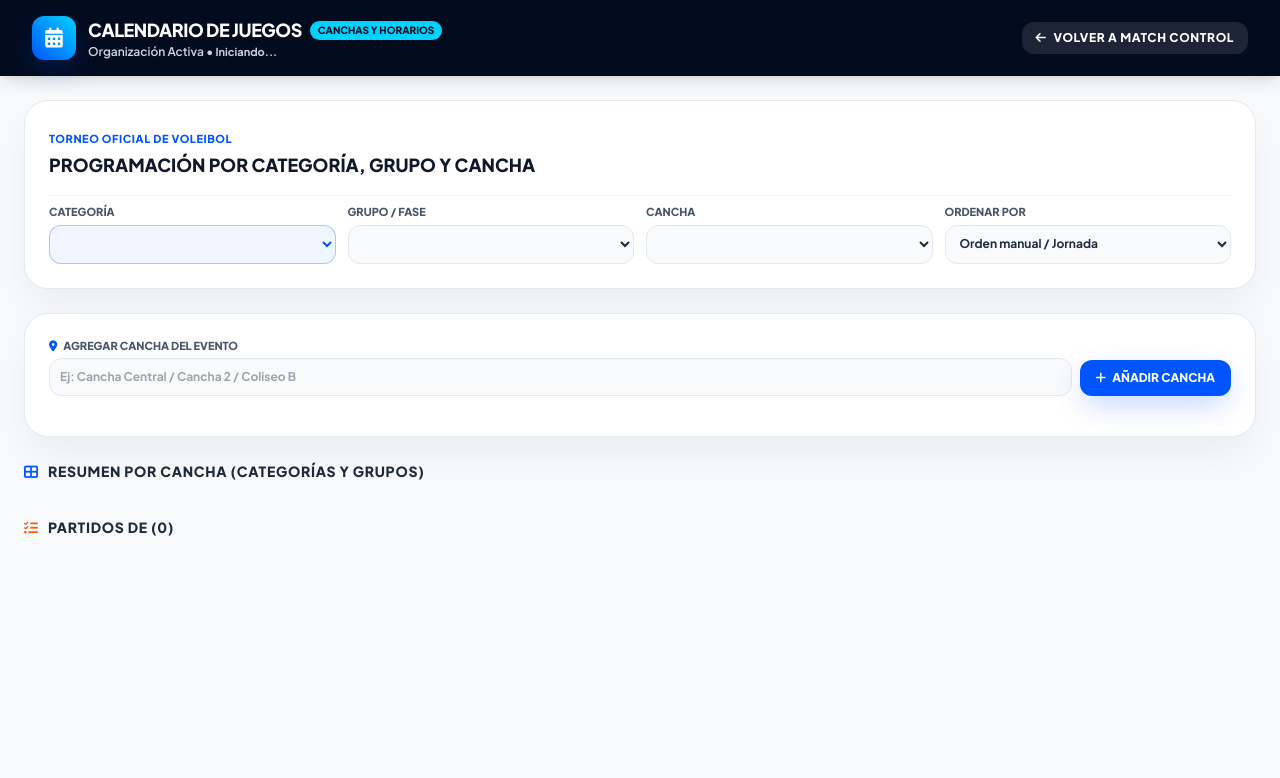
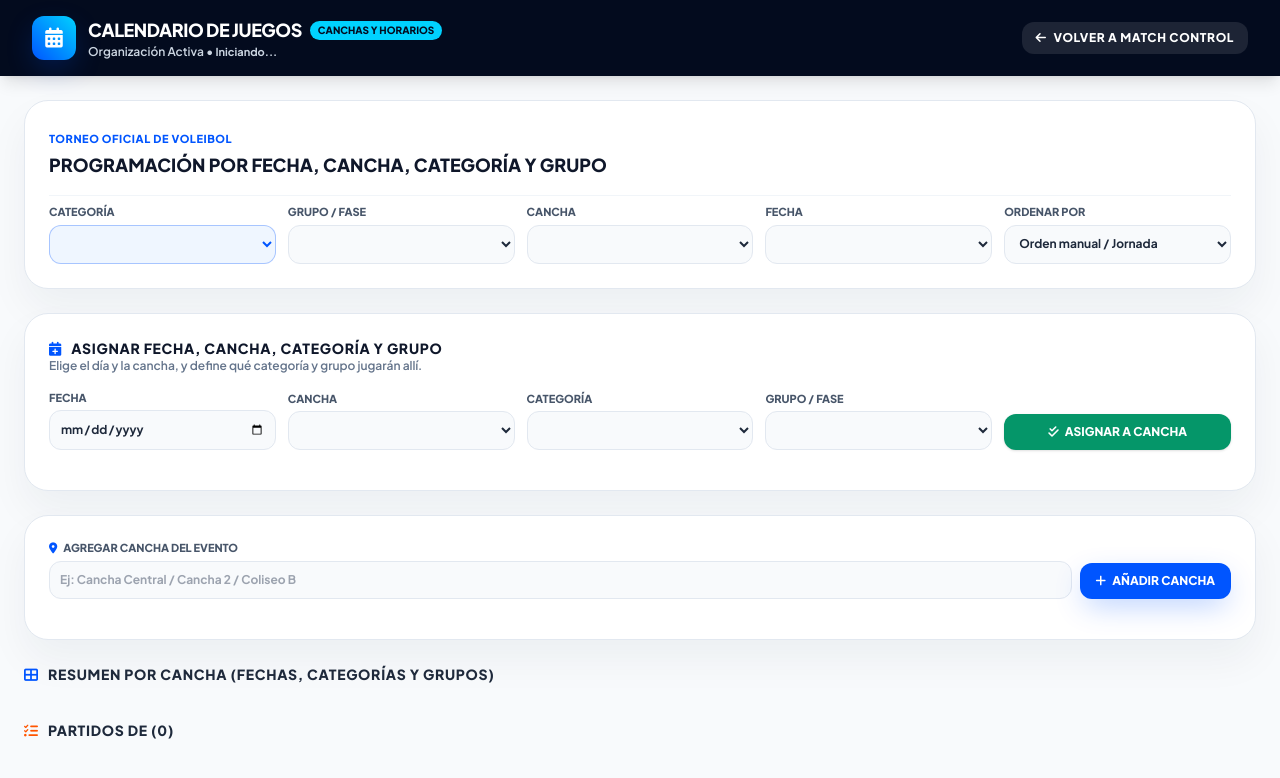
Before and after one commit to sistematikos/match_voley, a plain HTML site: page calendario.html in a window 1280 px wide. Drawn offline with nearby package versions, Linux system fonts and the light colour scheme; a script that the page names is missing.

Commit message:
Update calendario.html

```diff
--- a/calendario.html
+++ b/calendario.html
@@ -64,18 +64,18 @@
 
     <main class="flex-1 max-w-7xl w-full mx-auto p-4 md:p-6 space-y-6">
 
-        <!-- SELECTOR DE CATEGORÍA Y REGLAS -->
+        <!-- ENCABEZADO Y FILTROS DE VISUALIZACIÓN -->
         <div class="bg-white rounded-3xl border border-slate-200 p-6 shadow-glass space-y-4">
             <div class="flex flex-wrap items-center justify-between gap-3">
                 <div>
                     <span id="nombreTorneoSubtitulo" class="text-[11px] font-black uppercase tracking-wider text-brand-electric">Torneo Oficial de Voleibol</span>
-                    <h2 class="text-lg font-black uppercase text-slate-900 mt-0.5">Programación por Categoría, Grupo y Cancha</h2>
+                    <h2 class="text-lg font-black uppercase text-slate-900 mt-0.5">Programación por Fecha, Cancha, Categoría y Grupo</h2>
                     <p id="resumenReglasCategoria" class="text-xs text-slate-500 font-semibold"></p>
                 </div>
                 <div id="alertaChoques" class="hidden px-3.5 py-2 rounded-xl bg-amber-50 border border-amber-300 text-amber-800 text-xs font-extrabold"></div>
             </div>
 
-            <div class="grid grid-cols-1 md:grid-cols-4 gap-3 pt-2 border-t border-slate-100">
+            <div class="grid grid-cols-1 sm:grid-cols-2 lg:grid-cols-5 gap-3 pt-2 border-t border-slate-100">
                 <div>
                     <label class="block text-[11px] font-extrabold uppercase text-slate-600 mb-1">Categoría</label>
                     <select id="categoriaSelect" onchange="cambiarCategoria(this.value)" class="w-full p-2.5 bg-blue-50 border border-brand-electric/30 rounded-xl text-xs font-black text-brand-electric outline-none focus:ring-2 focus:ring-brand-electric"></select>
@@ -92,6 +92,11 @@
                 </div>
 
                 <div>
+                    <label class="block text-[11px] font-extrabold uppercase text-slate-600 mb-1">Fecha</label>
+                    <select id="filtroFecha" onchange="renderTodoCalendario()" class="w-full p-2.5 bg-slate-50 border border-slate-200 rounded-xl text-xs font-bold outline-none focus:ring-2 focus:ring-brand-electric"></select>
+                </div>
+
+                <div>
                     <label class="block text-[11px] font-extrabold uppercase text-slate-600 mb-1">Ordenar Por</label>
                     <select id="ordenPartidos" onchange="renderTodoCalendario()" class="w-full p-2.5 bg-slate-50 border border-slate-200 rounded-xl text-xs font-bold outline-none focus:ring-2 focus:ring-brand-electric">
                         <option value="orden">Orden manual / Jornada</option>
@@ -100,6 +105,46 @@
                     </select>
                 </div>
             </div>
+        </div>
+
+        <!-- ASIGNAR FECHA, CANCHA, CATEGORÍA Y GRUPO -->
+        <div class="bg-white rounded-3xl border border-slate-200 p-6 shadow-glass space-y-4">
+            <div>
+                <h3 class="text-sm font-black uppercase tracking-wider text-slate-900">
+                    <i class="fas fa-calendar-plus text-brand-electric mr-1.5"></i> Asignar Fecha, Cancha, Categoría y Grupo
+                </h3>
+                <p class="text-xs text-slate-500 font-semibold">Elige el día y la cancha, y define qué categoría y grupo jugarán allí.</p>
+            </div>
+
+            <form id="formAsignarBloque" class="grid grid-cols-1 sm:grid-cols-2 lg:grid-cols-5 gap-3 items-end">
+                <div>
+                    <label class="block text-[11px] font-extrabold uppercase text-slate-600 mb-1">Fecha</label>
+                    <input type="date" id="asignarFechaInput" required class="w-full p-2.5 bg-slate-50 border border-slate-200 rounded-xl text-xs font-bold outline-none focus:ring-2 focus:ring-brand-electric">
+                </div>
+
+                <div>
+                    <label class="block text-[11px] font-extrabold uppercase text-slate-600 mb-1">Cancha</label>
+                    <select id="asignarCanchaSelect" required class="w-full p-2.5 bg-slate-50 border border-slate-200 rounded-xl text-xs font-bold outline-none focus:ring-2 focus:ring-brand-electric"></select>
+                </div>
+
+                <div>
+                    <label class="block text-[11px] font-extrabold uppercase text-slate-600 mb-1">Categoría</label>
+                    <select id="asignarCategoriaSelect" onchange="poblarGruposAsignacion()" required class="w-full p-2.5 bg-slate-50 border border-slate-200 rounded-xl text-xs font-bold outline-none focus:ring-2 focus:ring-brand-electric"></select>
+                </div>
+
+                <div>
+                    <label class="block text-[11px] font-extrabold uppercase text-slate-600 mb-1">Grupo / Fase</label>
+                    <select id="asignarGrupoSelect" required class="w-full p-2.5 bg-slate-50 border border-slate-200 rounded-xl text-xs font-bold outline-none focus:ring-2 focus:ring-brand-electric"></select>
+                </div>
+
+                <div>
+                    <button type="submit" class="w-full py-2.5 px-4 bg-emerald-600 hover:bg-emerald-700 text-white font-black text-xs uppercase rounded-xl shadow transition cursor-pointer">
+                        <i class="fas fa-check-double mr-1"></i> Asignar a Cancha
+                    </button>
+                </div>
+            </form>
+
+            <div id="mensajeAsignacionBloque" class="text-xs font-bold text-slate-500"></div>
         </div>
 
         <!-- GESTIÓN DE CANCHAS -->
@@ -119,10 +164,10 @@
             <div id="listaCanchasChips" class="flex flex-wrap gap-2"></div>
         </div>
 
-        <!-- RESUMEN POR CANCHA (CATEGORÍAS Y GRUPOS ASIGNADOS) -->
+        <!-- RESUMEN POR CANCHA (FECHAS, CATEGORÍAS Y GRUPOS ASIGNADOS) -->
         <div class="space-y-3">
             <h3 class="text-sm font-black uppercase tracking-wider text-slate-800">
-                <i class="fas fa-table-cells-large text-brand-electric mr-1.5"></i> Resumen por Cancha (Categorías y Grupos)
+                <i class="fas fa-table-cells-large text-brand-electric mr-1.5"></i> Resumen por Cancha (Fechas, Categorías y Grupos)
             </h3>
             <div id="resumenPorCancha" class="grid grid-cols-1 md:grid-cols-2 lg:grid-cols-3 gap-4"></div>
         </div>
```
